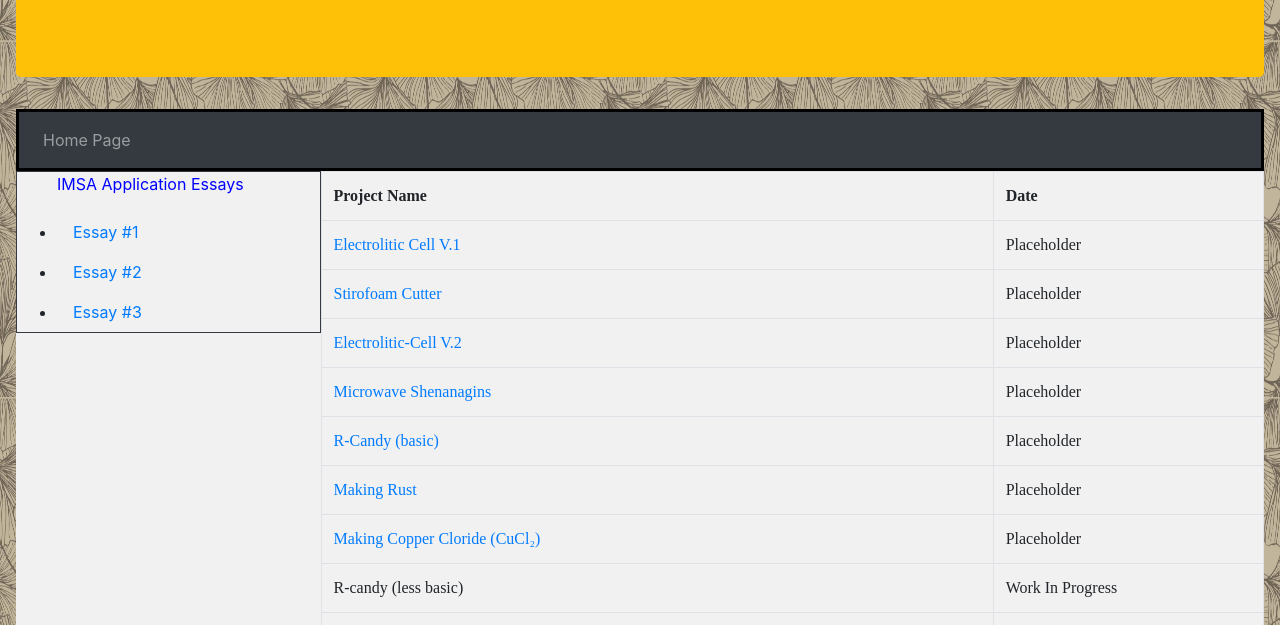
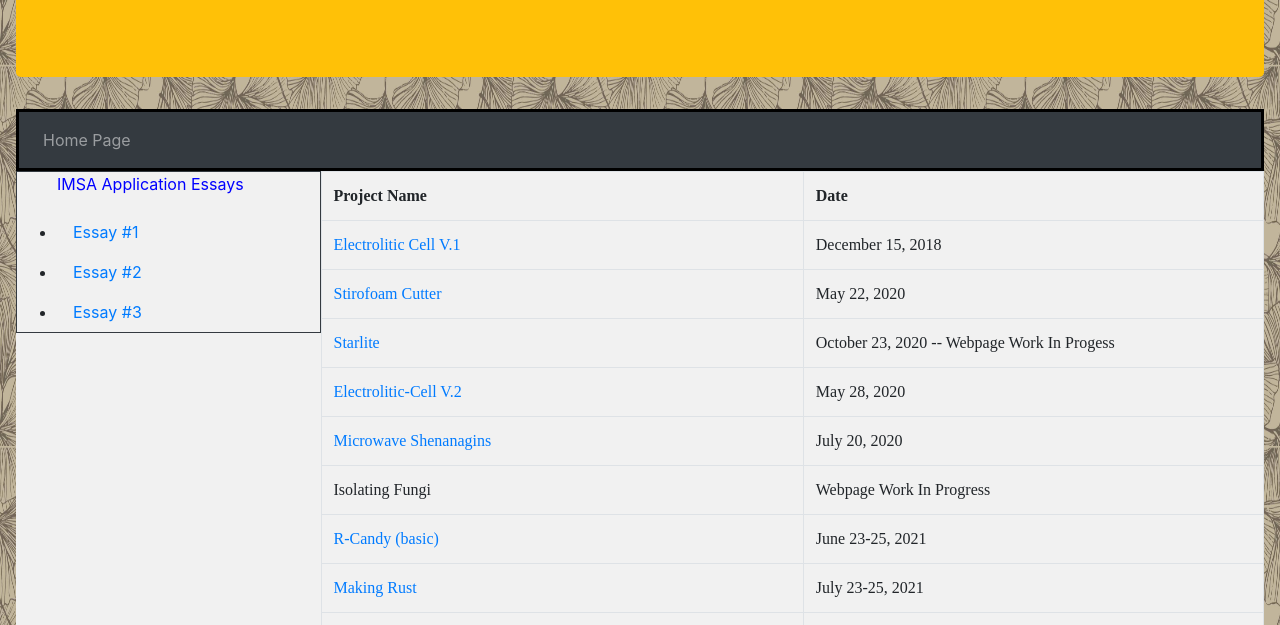
Before and after one commit to Ukungazi/TS-STEM-Projects, a plain HTML site: page index.html in a window 1280 px wide. Shown: the part 315-940 px from the top of the page. Drawn offline with nearby package versions, Linux system fonts and the light colour scheme.

Commit message:
Work in progress

```diff
--- a/index.html
+++ b/index.html
@@ -67,47 +67,47 @@
                     </tr>
                     <tr onclick="window.location='../TS-STEM-Projects/Pages/Electrolitic-Cell.html';">
                         <td><a href="../TS-STEM-Projects/Pages/Electrolitic-Cell.html" >Electrolitic Cell V.1</a></td>
-                        <td>Placeholder</td>
+                        <td>December 15, 2018</td>
                     </tr>
                     <tr onclick="window.location='../TS-STEM-Projects/Pages/Stirofoam_cutter.html';">
                         <td><a href="../TS-STEM-Projects/Pages/Stirofoam_cutter.html">Stirofoam Cutter</a></td>
-                        <td>Placeholder</td>
+                        <td>May 22, 2020</td>
                     </tr>
-                    <tr style="visibility:collapse; display: none;" onclick="window.location='../TS-STEM-Projects/Pages/Starlite.html';">
+                    <tr onclick="window.location='../TS-STEM-Projects/Pages/Starlite.html';">
                         <td><a HREF="../TS-STEM-Projects/Pages/Starlite.html">Starlite</a></td>
-                        <td>Work In Progess</td>
+                        <td>October 23, 2020 -- Webpage Work In Progess</td>
                     </tr>
                     <tr onclick="window.location='../TS-STEM-Projects/Pages/Electrolitic-Cell.html#TECV2';">
                         <td><a href="../TS-STEM-Projects/Pages/Electrolitic-Cell.html#TECV2">Electrolitic-Cell V.2</a></td>
-                        <td>Placeholder</td>
+                        <td>May 28, 2020</td>
                     </tr>
                     <tr onclick="window.location='../TS-STEM-Projects/Pages/Microwave Shenanigans.html';">
                         <td><a href="../TS-STEM-Projects/Pages/Microwave Shenanigans.html">Microwave Shenanagins</a></td>
-                        <td>Placeholder</td>
+                        <td>July 20, 2020</td>
                     </tr>
-                    <tr style="visibility:collapse; display: none;">
+                    <tr>
                         <td>Isolating Fungi</td>
-                        <td>Work In Progress</td>
+                        <td>Webpage Work In Progress</td>
                     </tr>
                     <tr onclick="window.location='../TS-STEM-Projects/Pages/Rocket candy.html';">
                         <td><a href="../TS-STEM-Projects/Pages/Rocket candy.html">R-Candy (basic)</a></td>
-                        <td>Placeholder</td>
+                        <td>June 23-25, 2021</td>
                     </tr>
                     <tr onclick="window.location='../TS-STEM-Projects/Pages/Rocket candy.html#Rust';">
                         <td><a href="../TS-STEM-Projects/Pages/Rocket candy.html#Rust">Making Rust</a></td>
-                        <td>Placeholder</td>
+                        <td>July 23-25, 2021</td>
                     </tr>
                     <tr onclick="window.location='../TS-STEM-Projects/Pages/Rocket candy.html#Copper_Cloride';">
                         <td> <a href="../TS-STEM-Projects/Pages/Rocket candy.html#Copper_Cloride">Making Copper Cloride (CuCl₂)</a></td>
-                        <td>Placeholder</td>
+                        <td>July 23-25, 2021</td>
                     </tr>
                     <tr>
                         <td>R-candy (less basic)</td>
-                        <td>Work In Progress</td>
+                        <td>July 23-25, 2021 -- Website Work In Progress</td>
                     </tr>
                     <tr onclick="window.location='../TS-STEM-Projects/Pages/Ti-84 Tutorial.html';">
                         <td><a href="../TS-STEM-Projects/Pages/Ti-84 Tutorial.html">Ti-84 basic tutorial</a></td>
-                        <td>7/29/21</td>
+                        <td>July 29, 2021</td>
                     </tr>
                     <tr onclick="window.location='../TS-STEM-Projects/Pages/MinecraftLogicGates';">
                         <td><a href="../Pages/MinecraftLogicGates.html">Using logic gates in minecraft</a></td>
@@ -115,7 +115,7 @@
                     </tr>
                     <tr>
                         <td>Potato Cannon</td>
-                        <td>Unfinnished</td>
+                        <td>June 11, 2020 - Unfinnished</td>
                     </tr>
                     <tr onclick="window.location='../TS-STEM-Projects/index.html';">
                         <td><a href="../TS-STEM-Projects/index.html">Making a website to record all my projects better</a></td>
```
